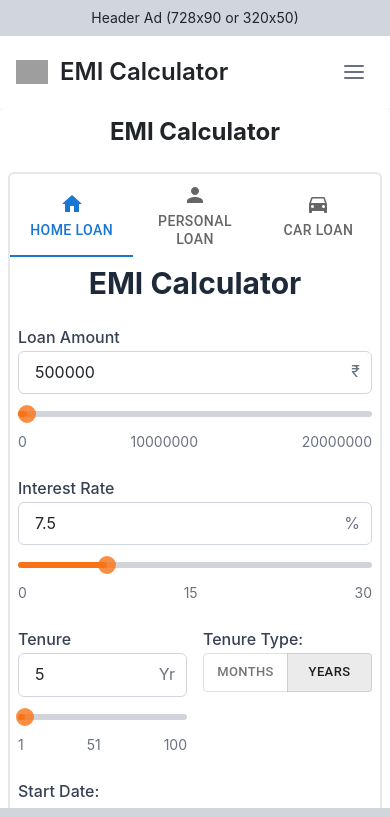
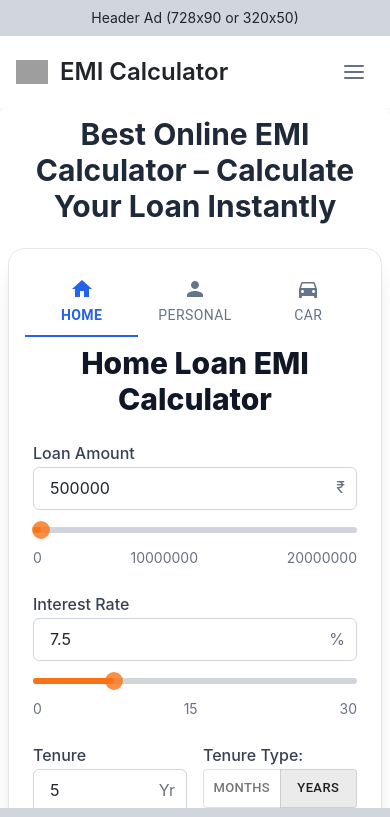
Before and after one commit to Ajinkya-Kardile/emi-calculator, a Next.js app: page /EMICalculator in a window 390 px wide. Shown: the top 817 px of the page. Built offline with nearby package versions, Linux system fonts and the light colour scheme; grey boxes are pictures that could not be loaded.

Commit message:
**added**: emi form css changes

```diff
--- a/src/components/RightSidebar.tsx
+++ b/src/components/RightSidebar.tsx
@@ -4,7 +4,7 @@ import {SidebarAd} from "@/components/ads/Ads";
 
 const RightSidebar: React.FC = () => {
     return (
-        <aside className="hidden md:block bg-gray-100 shadow-lg rounded-lg p-4">
+        <aside className="block w-full md:w-auto bg-gray-100 shadow-lg rounded-lg p-4">
             {/* RightSidebar Navigation Links */}
             <nav className="mb-6">
                 <h2 className="text-lg font-bold mb-3">Quick Links</h2>
--- a/src/components/form/EmiForm.tsx
+++ b/src/components/form/EmiForm.tsx
@@ -1,17 +1,17 @@
 "use client";
-import React, {useEffect, useState} from "react";
-import {calculateEmi} from "@/utils/calculateEmi";
+import React, { useEffect, useState } from "react";
+import { calculateEmi } from "@/utils/calculateEmi";
 import LoanInput from "@/components/form/LoanInput";
-import {Tabs, Tab, ToggleButton, ToggleButtonGroup} from "@mui/material";
+import { Tabs, Tab, ToggleButton, ToggleButtonGroup } from "@mui/material";
 import HomeIcon from "@mui/icons-material/Home";
 import PersonIcon from "@mui/icons-material/Person";
 import DirectionsCarIcon from "@mui/icons-material/DirectionsCar";
-import {loanDefaults} from "@/utils/loanDefaults";
-import {useRouter} from "next/router";
+import { loanDefaults } from "@/utils/loanDefaults";
+import { useRouter } from "next/router";
 
-export default function EmiForm({setEmiData}: { setEmiData: Function }) {
+export default function EmiForm({ setEmiData }: { setEmiData: Function }) {
     const router = useRouter();
-    const {loanType: loanQuery} = router.query;
+    const { loanType: loanQuery } = router.query;
     const [loanType, setLoanType] = useState<"home" | "personal" | "car">("home");
 
     useEffect(() => {
@@ -26,7 +26,7 @@ export default function EmiForm({setEmiData}: { setEmiData: Function }) {
         setInterestRate(loanDefaults[newLoanType].interestRate);
         setTenure(loanDefaults[newLoanType].tenure);
         setTenureType(loanDefaults[newLoanType].tenureType);
-        router.push(`/?loanType=${newLoanType}`, undefined, {shallow: true});
+        router.push(`/?loanType=${newLoanType}`, undefined, { shallow: true });
     };
 
     const [loanAmount, setLoanAmount] = useState(loanDefaults.home.loanAmount);
@@ -45,39 +45,68 @@ export default function EmiForm({setEmiData}: { setEmiData: Function }) {
         setEmiData(calculateEmi(loanAmount, interestRate, tenure, tenureType, startDate));
     };
 
+    const getHeading = () => {
+        switch (loanType) {
+            case "home":
+                return "Home Loan EMI Calculator";
+            case "personal":
+                return "Personal Loan EMI Calculator";
+            case "car":
+                return "Car Loan EMI Calculator";
+            default:
+                return "EMI Calculator - Calculate Instantly";
+        }
+    };
+
     return (
-        <div className="w-full bg-white bg-opacity-80 rounded-md border-2 border-gray-200">
+        <div className="w-full bg-white shadow-xl rounded-2xl border border-gray-200 p-4 md:p-6">
 
-            {/* Full-Width Tabs */}
+            {/* Loan Type Tabs */}
             <Tabs
                 value={loanType}
                 onChange={handleLoanTypeChange}
-                textColor="primary"
-                indicatorColor="primary"
                 variant="fullWidth"
+                sx={{
+                    "& .MuiTabs-indicator": { backgroundColor: "#2563EB" }, // Indicator color
+                }}
             >
-                <Tab icon={<HomeIcon/>} label="Home Loan" value="home" className="font-medium"/>
-                <Tab icon={<PersonIcon/>} label="Personal Loan" value="personal" className="font-medium"/>
-                <Tab icon={<DirectionsCarIcon/>} label="Car Loan" value="car" className="font-medium"/>
+                {[
+                    { value: "home", label: "Home", icon: <HomeIcon /> },
+                    { value: "personal", label: "Personal", icon: <PersonIcon /> },
+                    { value: "car", label: "Car", icon: <DirectionsCarIcon /> }
+                ].map(({ value, label, icon }) => (
+                    <Tab
+                        key={value}
+                        icon={icon}
+                        label={label}
+                        value={value}
+                        sx={{
+                            color: loanType === value ? "#2563EB !important" : "#64748B !important",
+                            fontWeight: loanType === value ? "bold" : "normal",
+                            "&:hover": { color: "#1E40AF !important" },
+                        }}
+                    />
+                ))}
             </Tabs>
 
-            {/* Form Inside the Card */}
+
+            {/* Loan EMI Form */}
             <form onSubmit={handleSubmit} className="p-2 md:p-6 space-y-6">
-                <h2 className="text-3xl font-bold text-gray-800 text-center">EMI Calculator</h2>
+                <h2 className="text-3xl font-extrabold text-center text-gray-900">{getHeading()}</h2>
 
                 {/* Loan Amount */}
                 <LoanInput label="Loan Amount" value={loanAmount} setValue={setLoanAmount} min={0} max={20000000}
-                           step={1} unit="₹"/>
+                           step={1} unit="₹" />
 
                 {/* Interest Rate */}
                 <LoanInput label="Interest Rate" value={interestRate} setValue={setInterestRate} min={0} max={30}
-                           step={0.1} unit="%"/>
+                           step={0.1} unit="%" />
 
                 {/* Tenure */}
                 <div className="flex gap-4">
                     <div className="flex-1">
                         <LoanInput label="Tenure" value={tenure} setValue={setTenure} min={1} max={100} step={1}
-                                   unit={tenureType === "years" ? "Yr" : "Mo"}/>
+                                   unit={tenureType === "years" ? "Yr" : "Mo"} />
                     </div>
                     <div className="flex-1">
                         <label className="block text-gray-700 font-medium">Tenure Type:</label>
@@ -90,10 +119,10 @@ export default function EmiForm({setEmiData}: { setEmiData: Function }) {
                             }}
                             className="w-full"
                         >
-                            <ToggleButton value="months" className="flex-1 font-medium">
+                            <ToggleButton value="months" className="flex-1 font-medium bg-gray-200 hover:bg-gray-300">
                                 Months
                             </ToggleButton>
-                            <ToggleButton value="years" className="flex-1 font-medium">
+                            <ToggleButton value="years" className="flex-1 font-medium bg-gray-200 hover:bg-gray-300">
                                 Years
                             </ToggleButton>
                         </ToggleButtonGroup>
@@ -114,7 +143,7 @@ export default function EmiForm({setEmiData}: { setEmiData: Function }) {
                 {/* Submit Button */}
                 <button
                     type="submit"
-                    className="w-full bg-blue-600 text-white font-semibold py-3 mt-6 rounded-lg shadow-md hover:bg-blue-700 transition duration-300"
+                    className="w-full bg-gradient-to-r from-blue-600 to-blue-800 text-white font-semibold py-3 mt-6 rounded-lg shadow-lg hover:scale-105 transition duration-300"
                 >
                     Calculate EMI
                 </button>
--- a/src/components/layout/sidebarLayout.tsx
+++ b/src/components/layout/sidebarLayout.tsx
@@ -4,7 +4,7 @@ import RightSidebar from "@/components/RightSidebar";
 
 export default function SidebarLayout({children}: { children: React.ReactNode }) {
     return (
-        <div className="flex w-full min-h-screen gap-2">
+        <div className="flex flex-col md:flex-row w-full min-h-screen gap-2">
             {/* Left Sidebar (Visible only on Large Screens) */}
             {/*<div className="hidden lg:block w-64">*/}
             {/*    <LeftSidebar/>*/}
@@ -15,11 +15,10 @@ export default function SidebarLayout({children}: { children: React.ReactNode })
                 {children}
             </main>
 
-            {/* Right Sidebar (Visible on Tablets & Large Screens) */}
-            <div className="hidden md:block w-64">
+            {/* Right Sidebar (Always Visible, moves below content on mobile) */}
+            <div className="w-full md:w-64 order-last md:order-none mt-4 md:mt-0">
                 <RightSidebar/>
             </div>
         </div>
-    )
-        ;
+    );
 }
--- a/src/pages/EMICalculator.tsx
+++ b/src/pages/EMICalculator.tsx
@@ -14,7 +14,9 @@ export default function EMICalculator() {
         <>
             <SidebarLayout>
                 <div>
-                    <h1 className="text-2xl font-bold text-center mb-6">EMI Calculator</h1>
+                    <h1 className="text-3xl font-bold text-gray-800 text-center mb-6">
+                        Best Online EMI Calculator – Calculate Your Loan Instantly
+                    </h1>
                     <EmiForm setEmiData={setEmiData}/>
                     {emiData && (
                         <>
--- a/src/pages/contact.tsx
+++ b/src/pages/contact.tsx
@@ -6,7 +6,7 @@ export default function Contact() {
         <div className="flex flex-col lg:flex-row">
             <main className="flex-1 bg-white p-4 shadow-lg rounded-lg">
                 <div className=" mx-auto p-4 bg-white shadow-md rounded-md">
-                    <h1 className="text-2xl font-bold text-center mb-6">ABOUT Page</h1>
+                    <h1 className="text-2xl font-bold text-center mb-6">Contact Page</h1>
                 </div>
             </main>
 
```
